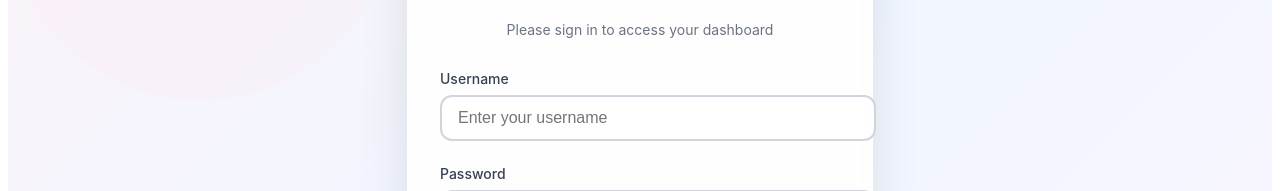
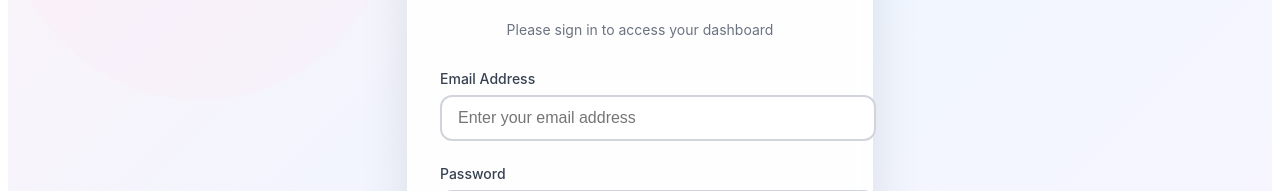
Before and after one commit to theaayushdev/Project, a Next.js app: page /login/doctorlogin in a window 1280 px wide. Shown: the part 293-484 px from the top of the page. Built offline with nearby package versions, Linux system fonts and the light colour scheme.

Commit message:
login has issue

```diff
--- a/src/App.jsx
+++ b/src/App.jsx
@@ -24,6 +24,7 @@ import PregnancyForm from "./pages/additionalinformation";
 import Front from "./pages/front";
 import AdminLogin from './pages/login/adminlogin';
 import Top from "./pages/userhome"; // <-- import your Top component
+import Messaging from './pages/messaging'; // <-- import messaging component
 
 import './App.css';
 
@@ -52,6 +53,7 @@ const App = () => {
         <Route path="/duedatecalc" element={<DueDateCalculator />} />
         <Route path="/removedoctor" element={<Removedoctor />} />
         <Route path="/adminlogin" element={<AdminLogin />} />
+        <Route path="/messaging" element={<Messaging />} />
         <Route path="/test" element={<Top />} /> {/* <-- test route */}
       </Routes>
     </Router>
--- a/src/pages/login/doctorlogin.jsx
+++ b/src/pages/login/doctorlogin.jsx
@@ -4,7 +4,7 @@ import '../../cssonly/doctorlogin.css';
 
 function DoctorLogin() {
   const [formData, setFormData] = useState({
-    username: '',
+    email: '',
     password: ''
   });
   const [errors, setErrors] = useState({});
@@ -28,14 +28,14 @@ function DoctorLogin() {
   const validateForm = () => {
     const newErrors = {};
 
-    if (!formData.username.trim()) {
-      newErrors.username = 'Username is required';
+    if (!formData.email.trim()) {
+      newErrors.email = 'Email is required';
+    } else if (!/\S+@\S+\.\S+/.test(formData.email)) {
+      newErrors.email = 'Please enter a valid email address';
     }
 
     if (!formData.password) {
       newErrors.password = 'Password is required';
-    } else if (formData.password.length < 6) {
-      newErrors.password = 'Password must be at least 6 characters';
     }
 
     return newErrors;
@@ -104,22 +104,22 @@ function DoctorLogin() {
         {/* Login Form */}
         <form onSubmit={handleSubmit} className="doctor-login-form">
           <div className="doctor-form-group">
-            <label htmlFor="username" className="doctor-form-label">
-              Username
+            <label htmlFor="email" className="doctor-form-label">
+              Email Address
             </label>
             <input
-              type="text"
-              id="username"
-              name="username"
-              value={formData.username}
+              type="email"
+              id="email"
+              name="email"
+              value={formData.email}
               onChange={handleInputChange}
               className={`doctor-form-input ${
-                errors.username ? 'error' : ''
+                errors.email ? 'error' : ''
               }`}
-              placeholder="Enter your username"
+              placeholder="Enter your email address"
             />
-            {errors.username && (
-              <p className="doctor-form-error">{errors.username}</p>
+            {errors.email && (
+              <p className="doctor-form-error">{errors.email}</p>
             )}
           </div>
 
```
